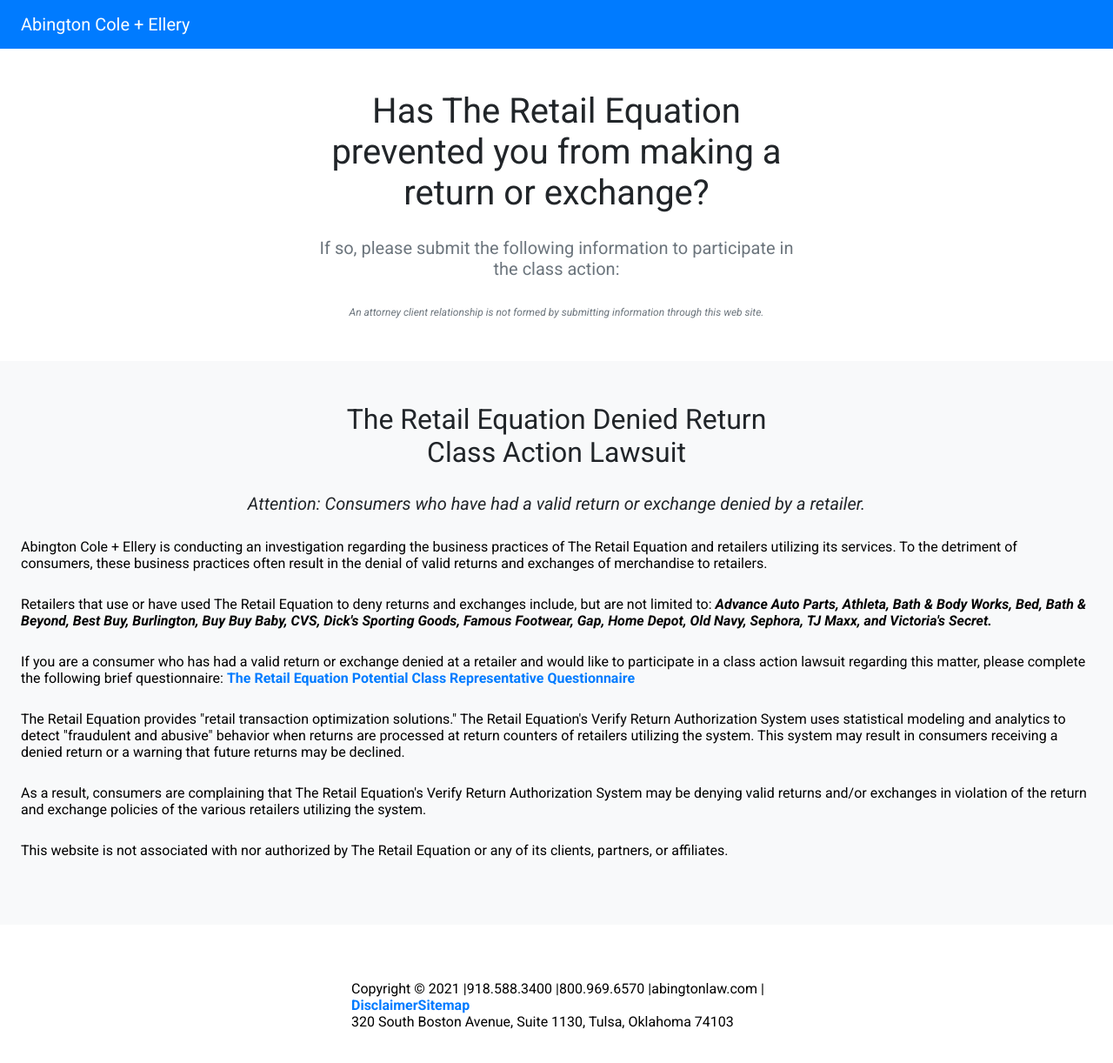
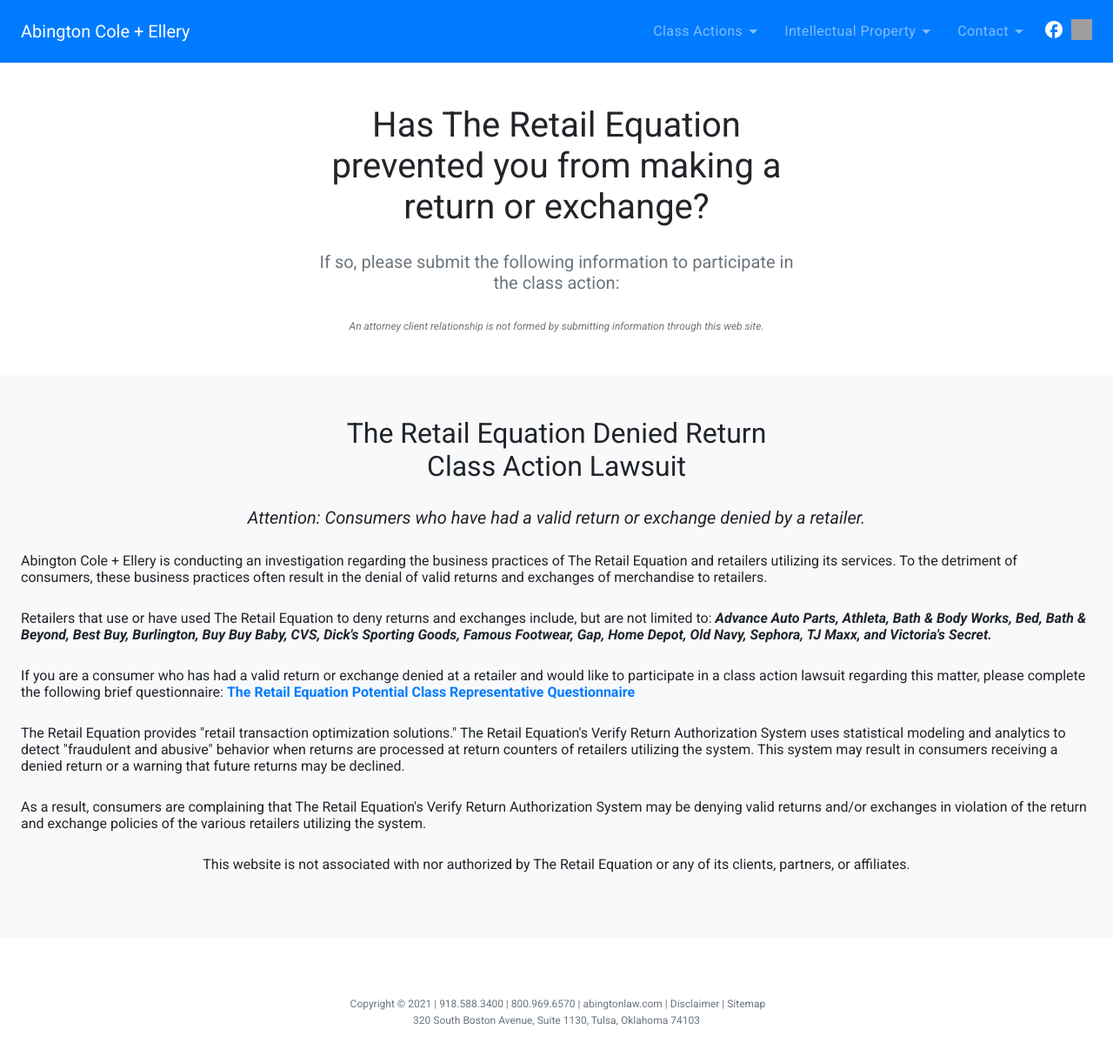
Before and after one commit to da-022412/abington-law, a Next.js app in the folder retail-equation-class-action-lawsuit/: page / in a window 1280 px wide. Shown: the top 1222 px of the page at 87% size. Built offline with nearby package versions, Linux system fonts and the light colour scheme; grey boxes are pictures that could not be loaded.

Commit message:
Add heade menu

```diff
--- a/retail-equation-class-action-lawsuit/components/Footer.js
+++ b/retail-equation-class-action-lawsuit/components/Footer.js
@@ -5,21 +5,13 @@
         <footer className='footer section'>
             <Container maxWidth='sm'>
                 <ul className='footer-list'>
-                    <li>Copyright &#169; 2021 | </li>
-                    <li>918.588.3400 | </li>
-                    <li>800.969.6570 | </li>
-                    <li>abingtonlaw.com | </li>
-                    <li>
-                        <a href='https://abingtonlaw.com/disclaimer.html' target='_blank' rel='noopener noreferrer'>
-                            Disclaimer
-                        </a>
-                    </li>
-                    <li>
-                        <a href='https://abingtonlaw.com/sitemap.xml' target='_blank' rel='noopener noreferrer'>
-                            Sitemap
-                        </a>
-                    </li>
-                    <li>320 South Boston Avenue, Suite 1130, Tulsa, Oklahoma 74103</li>
+                    <li><small className='small text-muted'>{'\u00A0'}Copyright &#169; 2021 | </small></li>
+                    <li><small className='small text-muted'>{'\u00A0'}918.588.3400 | </small></li>
+                    <li><small className='small text-muted'>{'\u00A0'}800.969.6570 | </small></li>
+                    <li><small className='small text-muted'>{'\u00A0'}abingtonlaw.com | </small></li>
+                    <li><small className='small text-muted'><a href='https://abingtonlaw.com/disclaimer.html' target='_blank' rel='noopener noreferrer'>{'\u00A0'}Disclaimer |</a></small></li>
+                    <li><small className='small text-muted'><a href='https://abingtonlaw.com/sitemap.xml' target='_blank' rel='noopener noreferrer'>{'\u00A0'}Sitemap</a></small></li>
+                    <li><small className='small text-center text-muted'>320 South Boston Avenue, Suite 1130, Tulsa, Oklahoma 74103</small></li>
                 </ul>
             </Container>
         </footer>
--- a/retail-equation-class-action-lawsuit/components/Header.js
+++ b/retail-equation-class-action-lawsuit/components/Header.js
@@ -1,20 +1,98 @@
-import { Container, Grid } from '@material-ui/core';
+import { Button, Container, Grid, Hidden } from '@material-ui/core';
+import React from 'react';
+import Menu from '@material-ui/core/Menu';
+import MenuItem from '@material-ui/core/MenuItem';
+import Image from 'next/image';
+
 
 const content = {
     logo: 'Abington Cole + Ellery'
 }
 
-const Header = ({  }) => {
+const Header = () => {
+    const [anchorEl, setAnchorEl] = React.useState(null);
+
+    const handleClick = (event) => {
+      setAnchorEl(event.currentTarget);
+    };
+
+    const handleClose = () => {
+      setAnchorEl(null);
+    };
+
     return (
         <header className='header is-white'>
             <Container maxWidth='lg'>
-                <Grid container justify='flex-start'>
-                    <Grid item xs={6}>
+                <Grid container alignItems='center' justify='space-between'>
+                    <Grid item xs={4}>
                         <div className='logo-wrap'>
                             <h3 className='logo'>
                                 { content.logo }
                             </h3>
                         </div>
+                    </Grid>
+                    <Grid item xs={8}>
+                        <Hidden smDown>
+                            <nav className='nav'>
+                                <Grid container alignItems='center' justify='flex-end' spacing={1}>
+                                    <Grid item>
+                                        <Button aria-controls="simple-menu" aria-haspopup="true" onClick={handleClick}>
+                                            Class Actions<span class="material-icons-outlined">arrow_drop_down</span>
+                                        </Button>
+                                        <Menu
+                                            anchorEl={anchorEl}
+                                            keepMounted
+                                            open={Boolean(anchorEl)}
+                                            onClose={handleClose}
+                                        >
+                                            <MenuItem onClick={handleClose}>Profile</MenuItem>
+                                            <MenuItem onClick={handleClose}>My account</MenuItem>
+                                            <MenuItem onClick={handleClose}>Logout</MenuItem>
+                                        </Menu>
+                                    </Grid>
+                                    <Grid item>
+                                        <Button aria-controls="simple-menu" aria-haspopup="true" onClick={handleClick}>
+                                            Intellectual Property<span class="material-icons-outlined">arrow_drop_down</span>
+                                        </Button>
+                                        <Menu
+                                            anchorEl={anchorEl}
+                                            keepMounted
+                                            open={Boolean(anchorEl)}
+                                            onClose={handleClose}
+                                        >
+                                            <MenuItem onClick={handleClose}>Profile</MenuItem>
+                                            <MenuItem onClick={handleClose}>My account</MenuItem>
+                                            <MenuItem onClick={handleClose}>Logout</MenuItem>
+                                        </Menu>
+                                    </Grid>
+                                    <Grid item>
+                                        <Button aria-controls="simple-menu" aria-haspopup="true" onClick={handleClick}>
+                                            Contact<span class="material-icons-outlined">arrow_drop_down</span>
+                                        </Button>
+                                        <Menu
+                                            anchorEl={anchorEl}
+                                            keepMounted
+                                            open={Boolean(anchorEl)}
+                                            onClose={handleClose}
+                                        >
+                                            <MenuItem onClick={handleClose}>Profile</MenuItem>
+                                            <MenuItem onClick={handleClose}>My account</MenuItem>
+                                            <MenuItem onClick={handleClose}>Logout</MenuItem>
+                                        </Menu>
+                                    </Grid>
+                                    <Grid item>
+                                        <span class="material-icons-outlined">facebook</span>
+                                    </Grid>
+                                    <Grid item>
+                                        <Image
+                                            src='/images/twitter-brands.svg'
+                                            width={24}
+                                            height={24}
+                                        />
+                                    </Grid>
+                                </Grid>
+                            </nav>
+                        </Hidden>
                     </Grid>
                 </Grid>
             </Container>
--- a/retail-equation-class-action-lawsuit/pages/index.js
+++ b/retail-equation-class-action-lawsuit/pages/index.js
@@ -7,7 +7,19 @@
   return (
     <>
       <Head>
+        <meta charset='utf-8' />
         <title>The Retail Equation Class Action Lawsuit | JOIN TODAY</title>
+        <meta name='description' content='Abington Cole + Ellery: The Retail Equation Class Action Lawsuit Investigation' />
+        <meta name='viewport' content='width=device-width, initial-scale=1' />
+        <meta name='keywords' content="The Retail Equation, return denied, Class Action, Lawsuit, Advance Auto Parts, Athleta, Bath & Body Works, Bed, Bath & Beyond, Best Buy, Burlington, Buy Buy Baby, CVS, Dick's Sporting Goods, Famous Footwear, Gap, Home Depot, Old Navy, Sephora, TJ Maxx, Victoria's Secret" />
+
+        <link rel='apple-touch-icon' href='images/abingtonlaw.png' />
+        <link rel='shortcut icon' href='images/abingtonlaw.ico' />
+        <link rel='icon' sizes='192x192' href='images/abingtonlaw.png' />
+
+        <meta name="theme-color" content="#007bff" />
+
+        <link rel="stylesheet" href="https://fonts.googleapis.com/icon?family=Material+Icons+Outlined" />
       </Head>
       <Form />
       <Content />
--- a/retail-equation-class-action-lawsuit/styles/partials/_typography.scss
+++ b/retail-equation-class-action-lawsuit/styles/partials/_typography.scss
@@ -10,6 +10,7 @@
 a,
 small,
 li {
+    display: inline-block;
     font-family: 'Roboto', sans-serif;
     margin: 0;
 }
@@ -26,6 +27,7 @@
 }
 
 .body-text {
+    color: var(--text);
     font-size: toRem(16);
     margin-bottom: toRem(28);
     text-align: left;
--- a/retail-equation-class-action-lawsuit/styles/partials/components/_footer.scss
+++ b/retail-equation-class-action-lawsuit/styles/partials/components/_footer.scss
@@ -1,5 +1,12 @@
 .footer-list {
     display: flex;
     flex-wrap: wrap;
+    justify-content: center;
     list-style-type: none;
+    padding: 0;
 }
+
+.footer-list a {
+    color: var(--muted);
+    font-weight: 400;
+}
--- a/retail-equation-class-action-lawsuit/styles/partials/components/_header.scss
+++ b/retail-equation-class-action-lawsuit/styles/partials/components/_header.scss
@@ -8,3 +8,18 @@
     font-weight: 400;
     white-space: nowrap;
 }
+
+.nav .MuiButton-label {
+    color: rgba(255, 255, 255, .5);
+    font-size: toRem(16);
+    font-weight: 400;
+    text-transform: none;
+
+    &:hover {
+        color: rgba(255, 255, 255, .75);
+    }
+}
+
+.nav .MuiButton-root:hover {
+    background-color: transparent;
+}
```
Also changed, not shown: retail-equation-class-action-lawsuit/public/vercel.svg (deleted), 1 other file (tests, documents, lock files or other folders).
